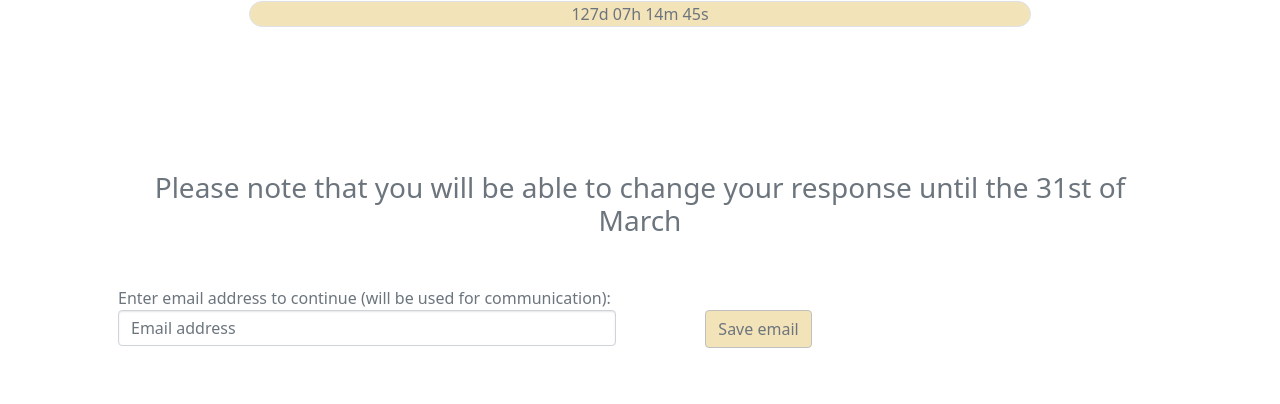
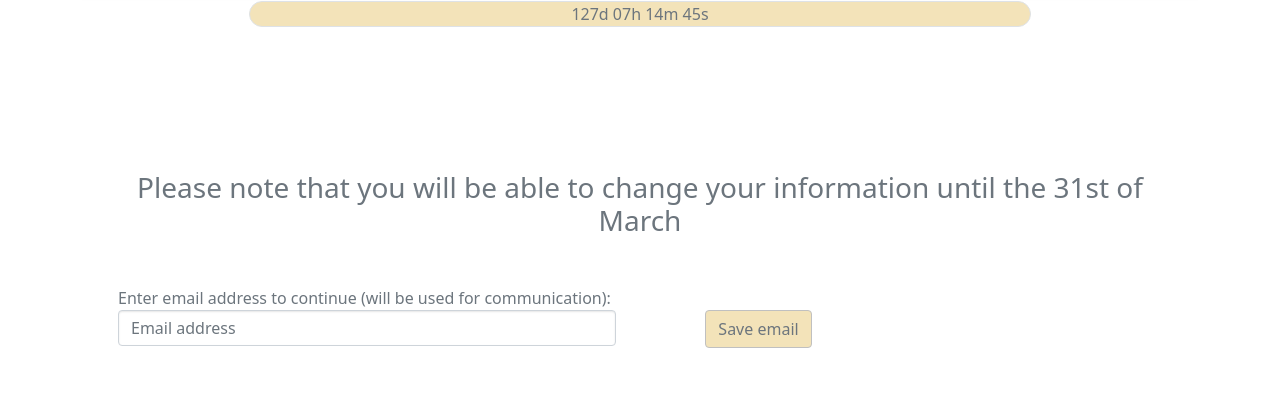
Before and after one commit to jakelamotta/wedding-planner, a Flask app: page /osa in a window 1280 px wide. Shown: the part 393-797 px from the top of the page. Run offline with Flask 2, Linux system fonts and the light colour scheme; a user stored in the database is signed in; data comes from the database, SQL or seed files in the repository; data that the repository does not hold is empty; some libraries are stand-ins or nearby versions.

Commit message:
Updates informationt text on rsvp page

```diff
--- a/wedding/templates/osa.html
+++ b/wedding/templates/osa.html
@@ -2,7 +2,7 @@
 
 {% block content %}
 <p class="display-6 text-muted fs-3">
-    Please note that you will be able to change your response until the 31st of March
+    Please note that you will be able to change your information until the 31st of March
 </p>
 <div class="row mt-5 ">
     {% with messages = get_flashed_messages() %}
@@ -44,7 +44,7 @@
 </div>
 {% if guests != None and user.email != None and user.email != "" %}
 <p class="display-6 text-muted fs-3 mt-5">
-    Remember to RSVP for each guest
+    Remember to RSVP for each guest. You don't have to add all information at once, changes can be made until the 31st of March
 </p>
 <div class="accordion mt-2 transition-delay" id="weddingAccordion">
     {% for guest in guests %}
@@ -122,7 +122,7 @@
                     <div class="row mt-3">
                         <input type="hidden" name="guest_name" value="{{guest.name}}" />
                         <div class="col-sm-4 text-start">
-                            <button type="submit" class="btn btn-primary text-muted pull-right">Save guest</button>
+                            <button type="submit" class="btn btn-primary text-muted pull-right">Save</button>
                         </div>
                     </div>
                 </form>
```
